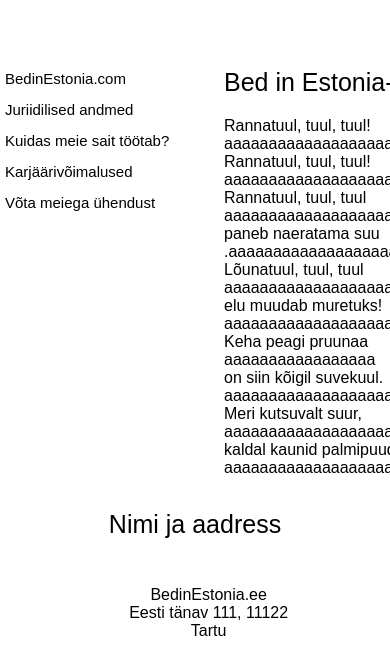
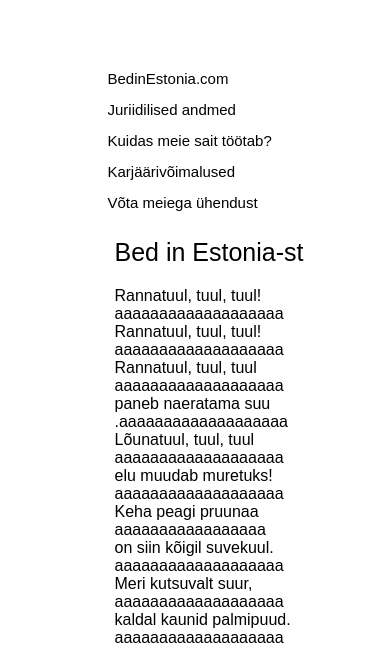
Before and after one commit to magnuspaal/veebilehed-projekt, a plain HTML site: page views/meist.html in a window 390 px wide. Shown: the part 205-850 px from the top of the page. Drawn offline with Linux system fonts and the light colour scheme.

Commit message:
meist minor fix
vaja veel teha

```diff
--- a/styles/meist.css
+++ b/styles/meist.css
@@ -62,7 +62,7 @@
   .gray{
     background-color: lightgrey;
   }
-  @media screen and (min-width: 501px){
+  @media screen and (min-width: 511px){
     .info-bot{
       display: flex;
     }
@@ -77,11 +77,13 @@
     }
   }
   /* On smaller screens, where height is less than 450px, change the style of the sidebar (less padding and a smaller font size) */
-  @media screen and (max-width: 500px) {
+  @media screen and (max-width: 510px) {
     .sidenav {padding-top: 15px; margin-left: 5px;}
     .sidenav a {font-size: 18px;}
     .meist-top {
       margin-left: 0;
+      flex-direction: column;
+      align-items: center;
     }
     .info{
       width: 50%;
```
